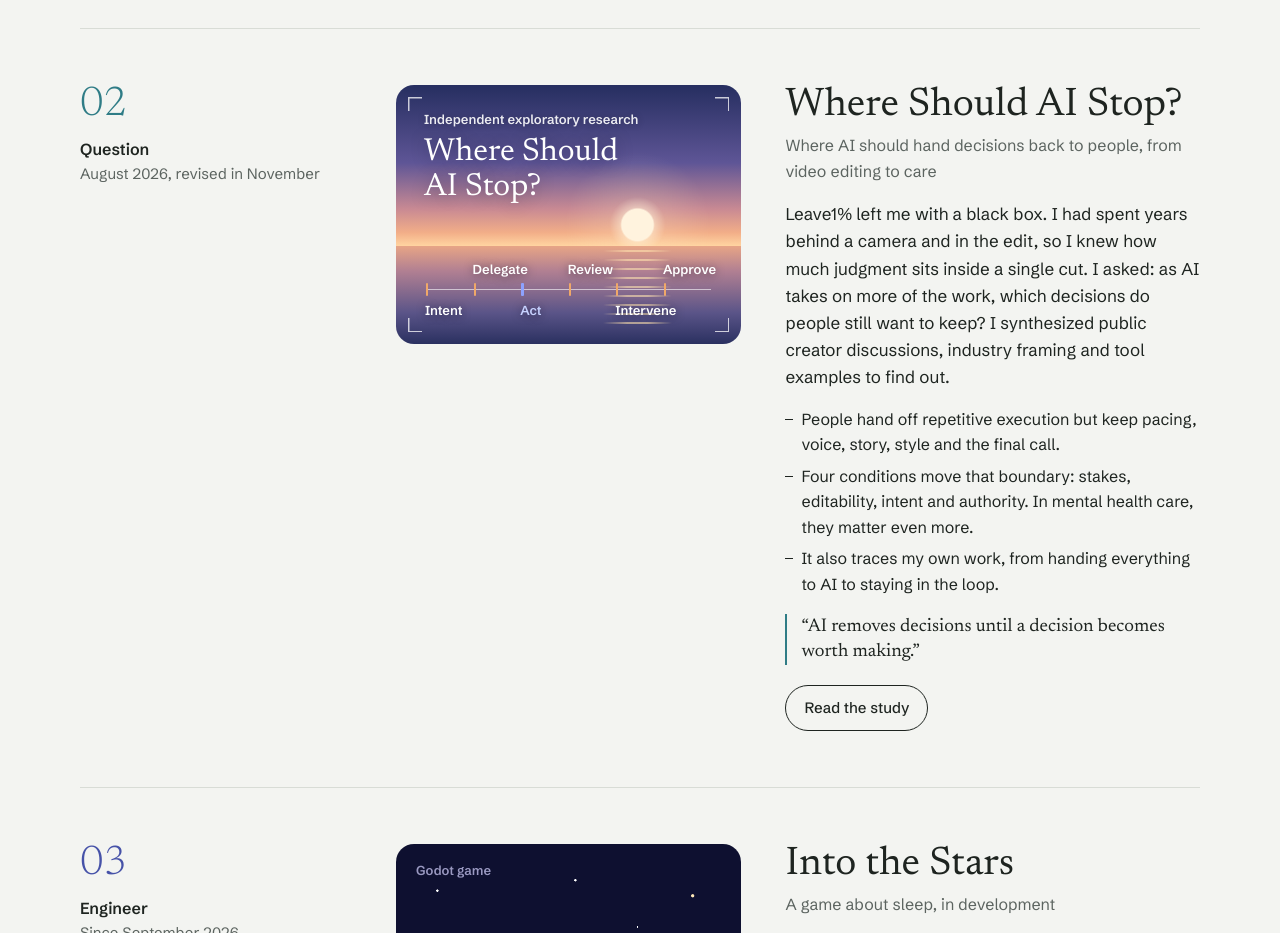
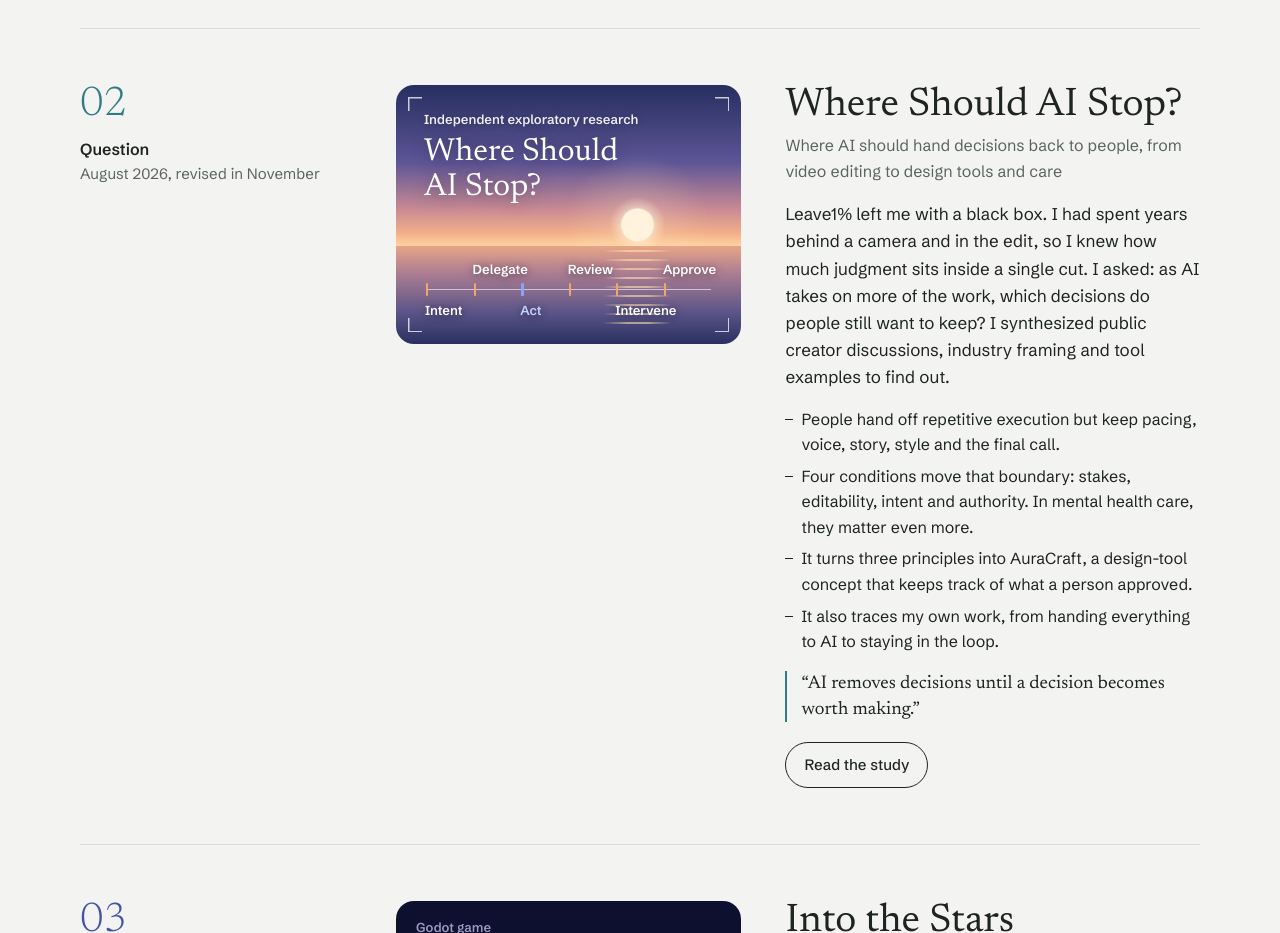
Before and after one commit to tianyuesun/angelasun-forward, a plain HTML site: page index.html in a window 1280 px wide. Shown: the part 1360-2293 px from the top of the page. Drawn offline with Linux system fonts and the light colour scheme.

Commit message:
Add files via upload

```diff
--- a/index.html
+++ b/index.html
@@ -209,13 +209,13 @@ footer{font-size:.9375rem}
       <a class="cover cv2" href="https://where-should-ai-stop.vercel.app/" target="_blank" rel="noopener"><small data-zh="独立探索性研究">Independent exploratory research</small><p class="q" data-zh="人工智能<br>应该止步何处？">Where Should AI&nbsp;Stop?</p><ol class="steps" aria-label="Handoff stages"><li><span data-zh="意图">Intent</span></li><li><span data-zh="委托">Delegate</span></li><li class="ai"><span data-zh="执行">Act</span></li><li><span data-zh="审阅">Review</span></li><li><span data-zh="介入">Intervene</span></li><li><span data-zh="确认">Approve</span></li></ol></a>
       <div class="txt">
         <h2 data-zh="人工智能应该止步何处？">Where Should AI Stop?</h2>
-        <p class="what" data-zh="从视频剪辑到心理照护，追问 AI 该在哪里把决定交还给人">Where AI should hand decisions back to people, from video editing to care</p>
+        <p class="what" data-zh="从视频剪辑、设计工具到心理照护，追问 AI 该在哪里把决定交还给人">Where AI should hand decisions back to people, from video editing to design tools and care</p>
         <div class="story">
           <p data-zh="《留一点》留给我一个黑盒子。我在镜头后和剪辑台前待过很多年，知道一个剪辑点里藏着多少判断，于是我问：当 AI 承担越来越多的工作，人们还想把哪些决定留给自己？我综合分析了创作者的公开讨论、行业资料和工具案例。">Leave1% left me with a black box. I had spent years behind a camera and in the edit, so I knew how much judgment sits inside a single cut. I asked: as AI takes on more of the work, which decisions do people still want to keep? I synthesized public creator discussions, industry framing and tool examples to find out.</p>
         </div>
         <ul class="facts">
           <li data-zh="人们愿意交出重复的执行工作，但会守住节奏、表达、叙事、风格和最终决定。">People hand off repetitive execution but keep pacing, voice, story, style and the final call.</li>
-          <li data-zh="四个条件会移动这条边界：利害、可修改性、意图和授权；在心理健康照护中，它们更加关键。">Four conditions move that boundary: stakes, editability, intent and authority. In mental health care, they matter even more.</li>
+          <li data-zh="四个条件会移动这条边界：利害、可修改性、意图和授权；在心理健康照护中，它们更加关键。">Four conditions move that boundary: stakes, editability, intent and authority. In mental health care, they matter even more.</li><li data-zh="它把三条原则落到 AuraCraft 上：一个记录人确认了什么的设计工具构想。">It turns three principles into AuraCraft, a design-tool concept that keeps track of what a person approved.</li>
           <li data-zh="也回看我自己的工作：从全部交给 AI，到始终在场。">It also traces my own work, from handing everything to AI to staying in the loop.</li>
         </ul>
         <p class="lesson" data-zh="“AI 一路替人省去决定，直到某个决定值得由人来做。”">“AI removes decisions until a decision becomes worth making.”</p>
```
